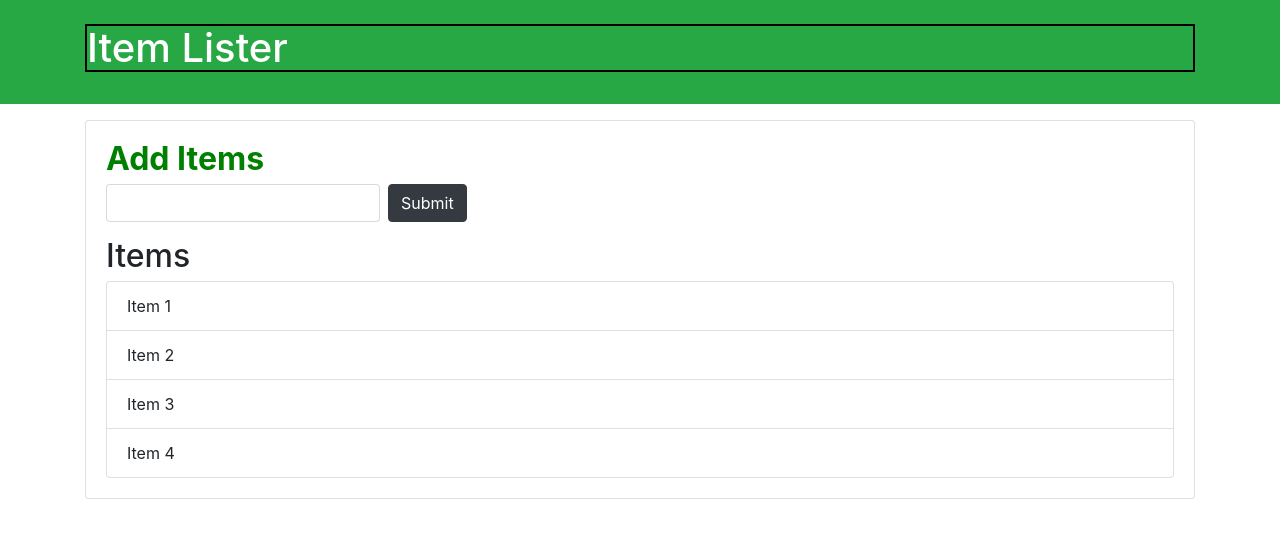
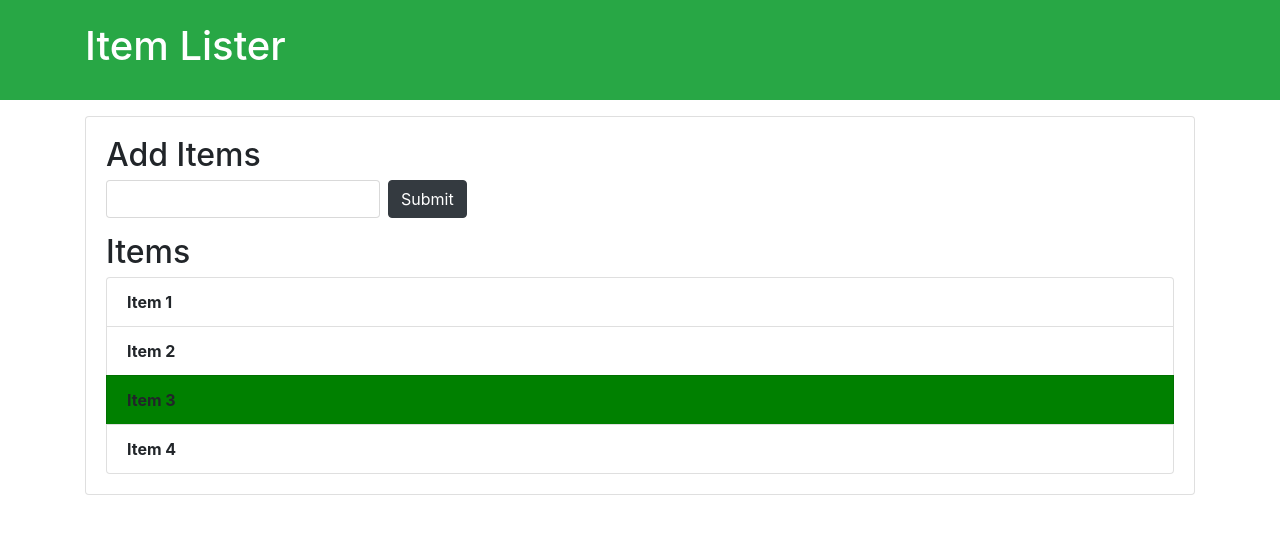
Before and after one commit to coodewithAJ/sharpener-javascript, a plain HTML site: page index.html in a window 1280 px wide. Drawn offline with nearby package versions, Linux system fonts and the light colour scheme.

Commit message:
getelementsbyclassname

```diff
--- a/index.html
+++ b/index.html
@@ -5,7 +5,7 @@
   <meta name="viewport" content="width=device-width, initial-scale=1.0">
   <meta http-equiv="X-UA-Compatible" content="ie=edge">
   <link rel="stylesheet" href="https://maxcdn.bootstrapcdn.com/bootstrap/4.0.0-beta/css/bootstrap.min.css" integrity="sha384-/Y6pD6FV/Vv2HJnA6t+vslU6fwYXjCFtcEpHbNJ0lyAFsXTsjBbfaDjzALeQsN6M" crossorigin="anonymous">
-  <title >Item Lister</title>
+  <title>Item Lister</title>
 </head>
 <body>
   <header id="main-header" class="bg-success text-white p-4 mb-3">
@@ -15,7 +15,7 @@
   </header>
   <div class="container">
    <div id="main" class="card card-body">
-    <h2 class="title" id="items">Add Items</h2>
+    <h2 class="title">Add Items</h2>
     <form class="form-inline mb-3">
       <input type="text" class="form-control mr-2">
       <input type="submit" class="btn btn-dark" value="Submit">
@@ -32,8 +32,13 @@
 
 </body>
 <script>
-  document.getElementById("header-title").style.border = "2px solid black"
-  document.getElementById("items").style.color = "green"
-  document.getElementById("items").style.fontWeight = "bold"
+  var listItems = document.getElementsByClassName("list-group-item");
+for (var i = 0; i < listItems.length; i++) {
+  if(i === 2){
+    listItems[i].style.backgroundColor = "green";
+    listItems[i].style.fontWeight = "bold";
+  }
+  listItems[i].style.fontWeight = "bold";
+}
 </script>
 </html>
```
